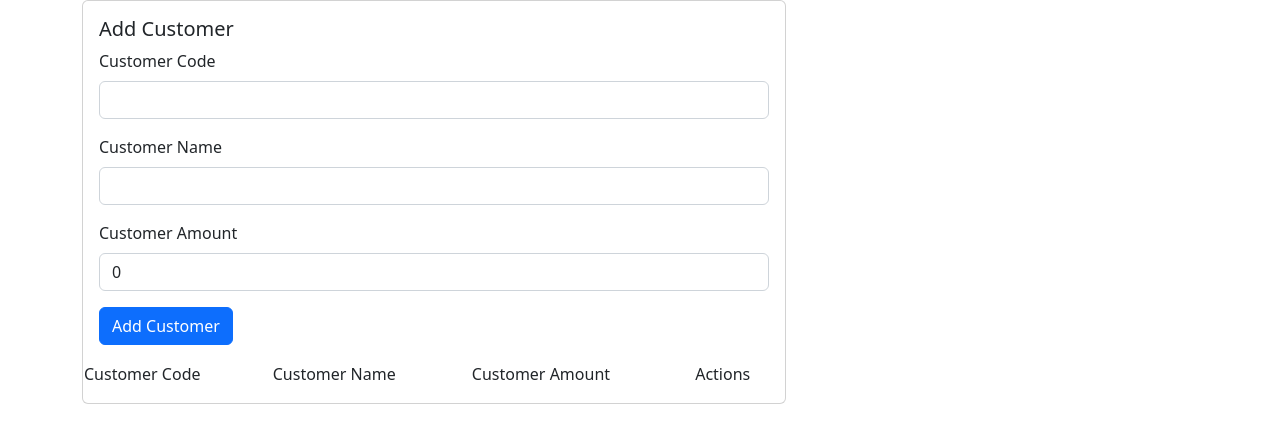
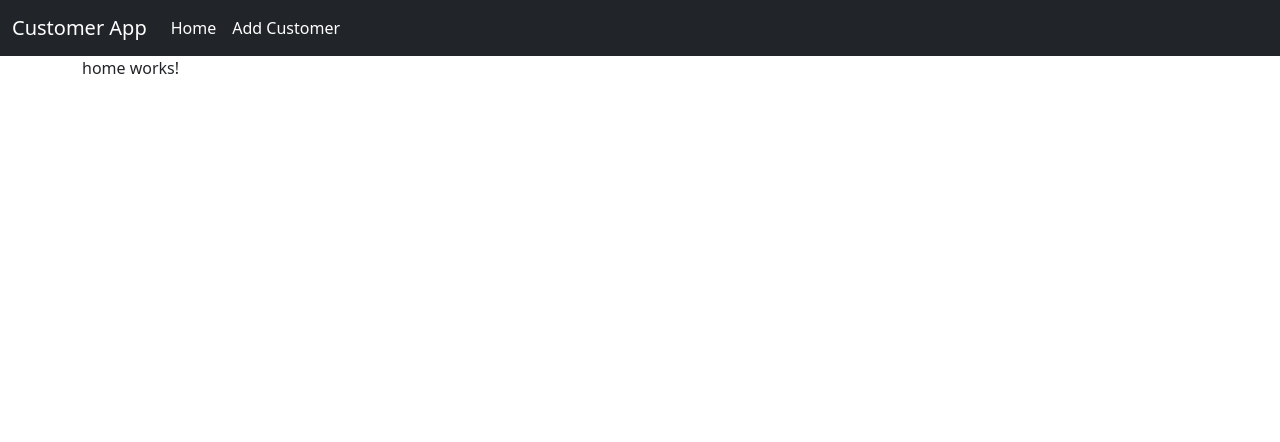
Before and after one commit to vikash-verma-profile/Mern-Sep-2022, an Angular app in the folder Angular-labs/my-app/: page / in a window 1280 px wide. Shown: the top 442 px of the page. Built offline with nearby package versions, Linux system fonts and the light colour scheme.

Commit message:
added code

```diff
--- a/Angular-labs/my-app/src/app/app-routing.module.ts
+++ /dev/null
@@ -1,10 +0,0 @@
-import { NgModule } from '@angular/core';
-import { RouterModule, Routes } from '@angular/router';
-
-const routes: Routes = [];
-
-@NgModule({
-  imports: [RouterModule.forRoot(routes)],
-  exports: [RouterModule]
-})
-export class AppRoutingModule { }
--- a/Angular-labs/my-app/src/app/app.component.html
+++ /dev/null
@@ -1,59 +0,0 @@
-<!-- Vikash Verma
-
-{{title}}
-{{"asdasd"}} -->
-<!-- <br/><br/> -->
-<div class="container">
-<div class="card" style="width: 44rem;">
-  <div class="card-body">
-    <h5 class="card-title">Add Customer</h5>
-    <div class="mb-3">
-      <label class="form-label">Customer Code</label>
-      <input type="text"  [(ngModel)]="CustomerModel.customerCode" class="form-control" />
-    </div>
-    <div class="mb-3">
-      <label  class="form-label">Customer Name</label>
-      <input type="text" [(ngModel)]="CustomerModel.customerName" class="form-control" />
-    </div>
-    <div class="mb-3">
-      <label  class="form-label">Customer Amount</label>
-      <input type="text" [(ngModel)]="CustomerModel.customerAmount" class="form-control" >
-    </div>
-
-    <input type="button" class="btn btn-primary" value="Add Customer" (click)="ClickMe()"/>
-  </div>
-  <table class="table table-striped">
-    <tr>
-      <td>Customer Code</td>
-      <td>Customer Name</td>
-      <td>Customer Amount</td>
-      <td>Actions</td>
-    </tr>
-    <tr *ngFor="let cust of CustomerModels">
-      <td>{{cust.customerCode}}</td>
-      <td>{{cust.customerName}}</td>
-      <td>{{cust.customerAmount}}</td>
-      <td><input type="button" value="Edit" class="btn btn-success" style="background-color: var(--bs-btn-active-bg);">
-        <input type="button" value="Delete" class="btn btn-danger" style="background-color: var(--bs-btn-active-bg);"></td>
-      </tr>
-  </table>
-</div>
-</div>
-
-<!-- <input [(ngModel)]="CustomerModel.customerCode" type="text"><br/><br/>
-<input [(ngModel)]="CustomerModel.customerName" type="text"><br/><br/>
-<input [(ngModel)]="CustomerModel.customerAmount" type="text"><br/><br/>
-<input type="button" value="Click me" (click)="ClickMe()"/> -->
-
-<!-- <img [src]="imgUrl" /> -->
-
-<!--
-()==>event binding
-[]==>property Binding
-[()]=> two way
-
--->
-<!--
-{{CustomerModel.customerCode}}
-{{CustomerModel.customerName}}
-{{CustomerModel.customerAmount}} -->
--- /dev/null
+++ b/Angular-labs/my-app/src/app/customer/customer.component.html
@@ -0,0 +1,66 @@
+<!-- Vikash Verma
+
+{{title}}
+{{"asdasd"}} -->
+<!-- <br/><br/> -->
+
+
+
+
+
+<div class="container">
+  <div class="card" style="width: 44rem;">
+    <div class="card-body">
+      <h5 class="card-title">Add Customer</h5>
+      <div class="mb-3">
+        <label class="form-label">Customer Code</label>
+        <input type="text" [(ngModel)]="CustomerModel.customerCode" class="form-control" />
+      </div>
+      <div class="mb-3">
+        <label class="form-label">Customer Name</label>
+        <input type="text" [(ngModel)]="CustomerModel.customerName" class="form-control" />
+      </div>
+      <div class="mb-3">
+        <label class="form-label">Customer Amount</label>
+        <input type="text" [(ngModel)]="CustomerModel.customerAmount" class="form-control">
+      </div>
+
+      <input type="button" class="btn btn-primary" value="Add Customer" (click)="ClickMe()" />
+    </div>
+    <table class="table table-striped">
+      <tr>
+        <td>Customer Code</td>
+        <td>Customer Name</td>
+        <td>Customer Amount</td>
+        <td>Actions</td>
+      </tr>
+      <tr *ngFor="let cust of CustomerModels">
+        <td>{{cust.customerCode}}</td>
+        <td>{{cust.customerName}}</td>
+        <td>{{cust.customerAmount}}</td>
+        <td><input type="button" value="Edit" class="btn btn-success"
+            style="background-color: var(--bs-btn-active-bg);">
+          <input type="button" value="Delete" class="btn btn-danger" style="background-color: var(--bs-btn-active-bg);">
+        </td>
+      </tr>
+    </table>
+  </div>
+</div>
+
+<!-- <input [(ngModel)]="CustomerModel.customerCode" type="text"><br/><br/>
+<input [(ngModel)]="CustomerModel.customerName" type="text"><br/><br/>
+<input [(ngModel)]="CustomerModel.customerAmount" type="text"><br/><br/>
+<input type="button" value="Click me" (click)="ClickMe()"/> -->
+
+<!-- <img [src]="imgUrl" /> -->
+
+<!--
+()==>event binding
+[]==>property Binding
+[()]=> two way
+
+-->
+<!--
+{{CustomerModel.customerCode}}
+{{CustomerModel.customerName}}
+{{CustomerModel.customerAmount}} -->
--- /dev/null
+++ b/Angular-labs/my-app/src/app/home/home.component.html
@@ -0,0 +1 @@
+<p>home works!</p>
--- /dev/null
+++ b/Angular-labs/my-app/src/app/home/home.component.ts
@@ -0,0 +1,14 @@
+import { Component, OnInit } from '@angular/core';
+
+@Component({
+  selector: 'app-home',
+  templateUrl: './home.component.html'
+})
+export class HomeComponent implements OnInit {
+
+  constructor() { }
+
+  ngOnInit(): void {
+  }
+
+}
--- /dev/null
+++ b/Angular-labs/my-app/src/app/master/master.component.html
@@ -0,0 +1,23 @@
+
+<nav class="navbar navbar-expand navbar-dark bg-dark">
+    <div class="container-fluid">
+      <a class="navbar-brand" [routerLink]="['home']">Customer App</a>
+      <button class="navbar-toggler" type="button" data-bs-toggle="collapse" data-bs-target="#navbarSupportedContent"
+        aria-controls="navbarSupportedContent" aria-expanded="false" aria-label="Toggle navigation">
+        <span class="navbar-toggler-icon"></span>
+      </button>
+      <div class="collapse navbar-collapse" id="navbarSupportedContent">
+        <ul class="navbar-nav me-auto mb-2 mb-lg-0">
+          <li class="nav-item">
+            <a class="nav-link active" aria-current="page" [routerLink]="['home']">Home</a>
+          </li>
+          <li class="nav-item">
+            <a class="nav-link active" aria-current="page" [routerLink]="['customer']" >Add Customer</a>
+          </li>
+        </ul>
+      </div>
+    </div>
+  </nav>
+  <div class="container">
+   <router-outlet></router-outlet>
+    </div>
--- /dev/null
+++ b/Angular-labs/my-app/src/app/master/master.component.ts
@@ -0,0 +1,14 @@
+import { Component, OnInit } from '@angular/core';
+
+@Component({
+  selector: 'app-root',
+  templateUrl: './master.component.html'
+})
+export class MasterComponent implements OnInit {
+
+  constructor() { }
+
+  ngOnInit(): void {
+  }
+
+}
--- /dev/null
+++ b/Angular-labs/my-app/src/app/routing/mainroutes.ts
@@ -0,0 +1,8 @@
+import { CustomerComponent } from "../customer/customer.component";
+import { HomeComponent } from "../home/home.component";
+
+export const MainRoutes=[
+    {path:'',component:HomeComponent},
+    {path:'home',component:HomeComponent},
+    {path:'customer',component:CustomerComponent}
+];
```
Also changed, not shown: Angular-labs/my-app/src/app/app.module.ts (+11 -7 lines), Angular-labs/my-app/src/app/customer/customer.component.ts (renamed from Angular-labs/my-app/src/app/app.component.ts, +4 -5 lines), Angular-labs/my-app/src/app/app.component.css (deleted), Angular-labs/my-app/src/app/customer/customer.model.ts (renamed from Angular-labs/my-app/src/app/app.model.ts), 1 other file (tests, documents, lock files or other folders).
